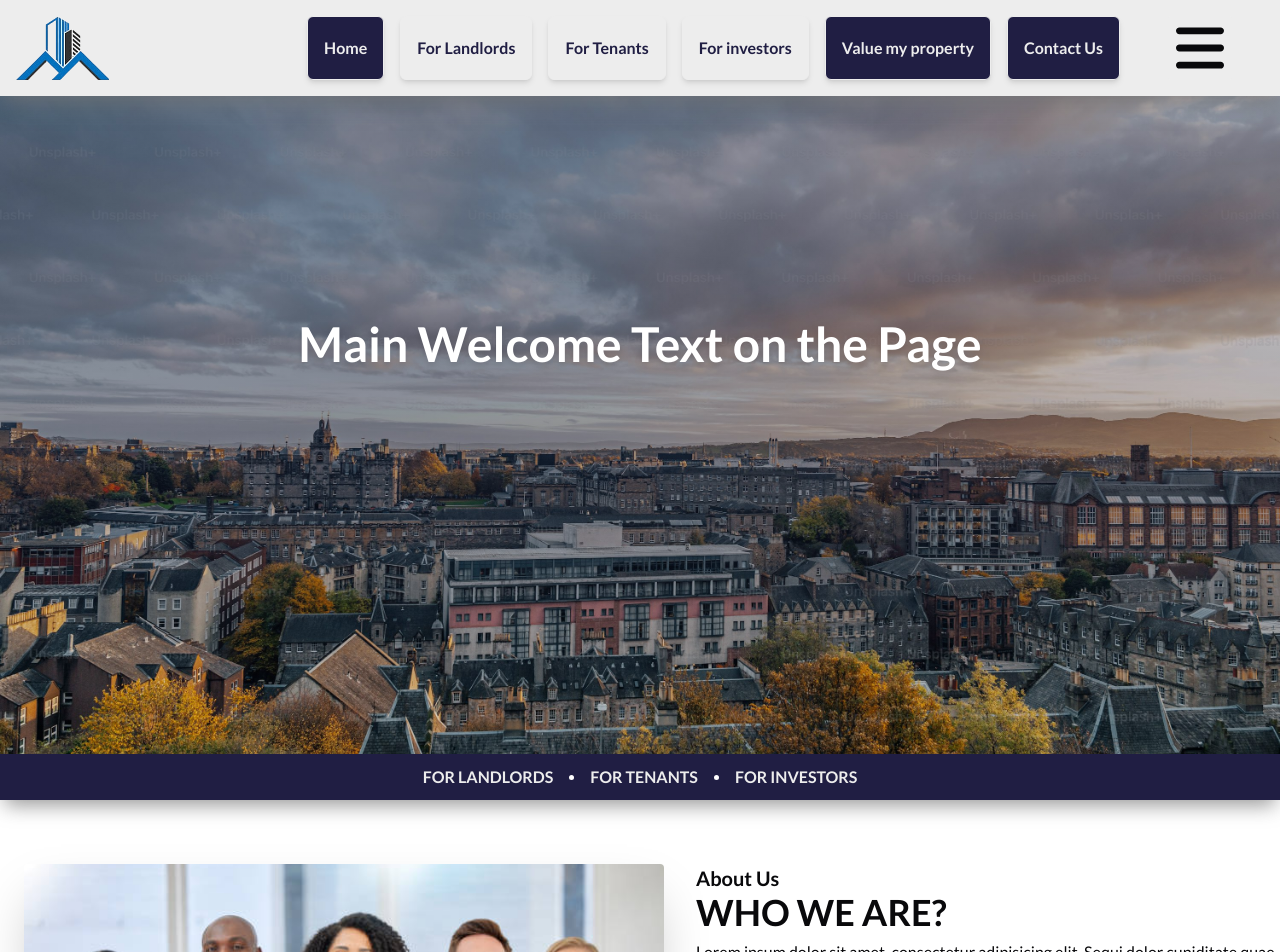
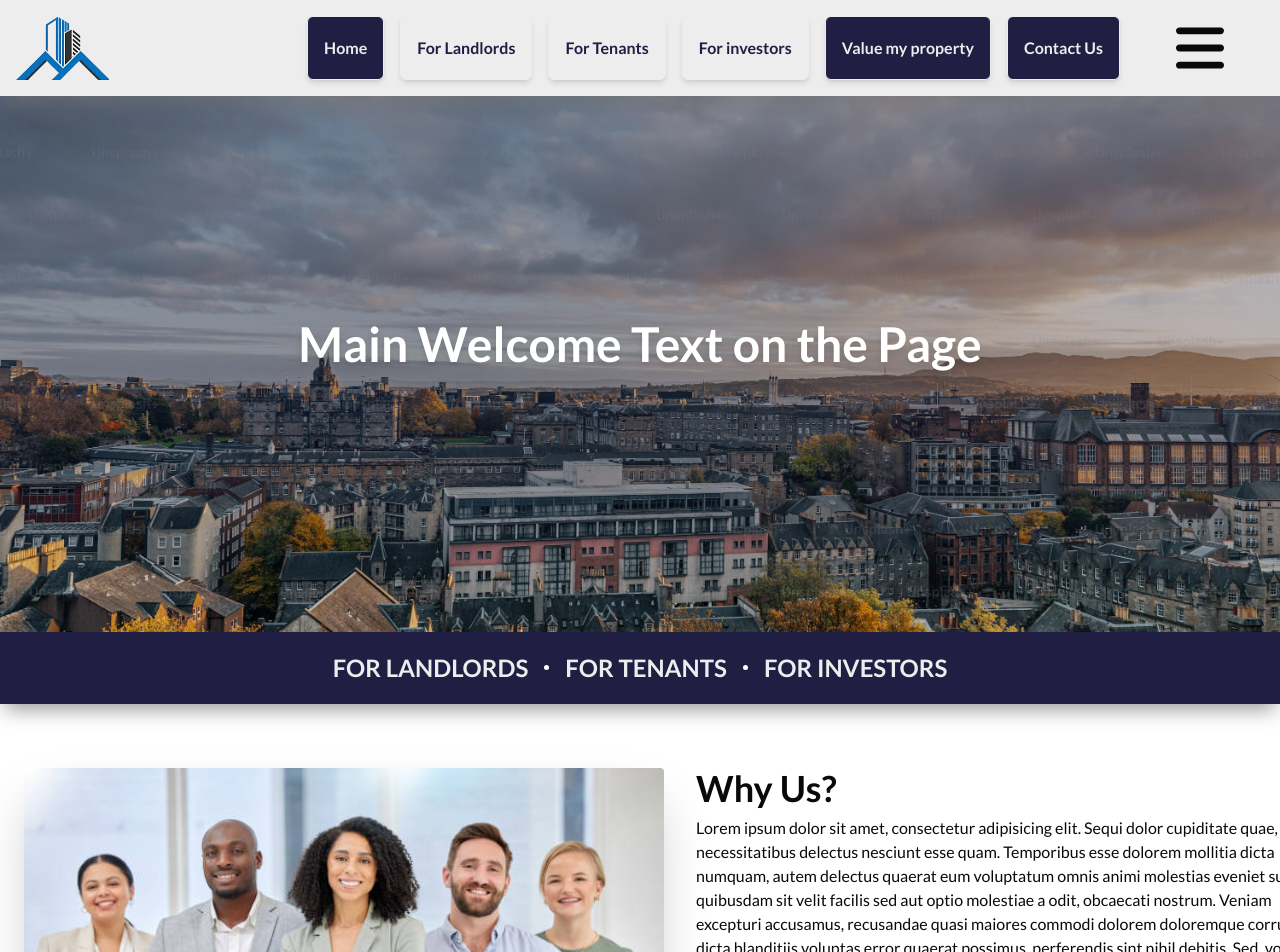
Before and after one commit to AlanNapieralski/tom-properties, a Next.js app: page / in a window 1280 px wide. Shown: the top 952 px of the page. Built offline with nearby package versions, Linux system fonts and the light colour scheme.

Commit message:
visual fixes

```diff
--- a/src/app/layout.tsx
+++ b/src/app/layout.tsx
@@ -22,7 +22,7 @@ export default function RootLayout({ children }:
 
   return (
     <html lang="en" className='scroll-smooth'>
-      <body className={lato.className + " pt-24"}>
+      <body className={lato.className + " !pt-24"}>
         <Nav />
         <main>{children}</main>
         <Footer />
--- a/src/components/sections/Home/AboutUs.tsx
+++ b/src/components/sections/Home/AboutUs.tsx
@@ -16,8 +16,7 @@ export default function AboutUs() {
         />
       </div>
       <div className="flex-1 flex flex-col">
-        <p className="text-xl font-bold text-primary-background">About Us</p>
-        <h2 className="text-4xl font-bold pb-2 uppercase">{aboutUs.title}</h2>
+        <h2 className="text-4xl font-bold pb-2">{aboutUs.title}</h2>
         <p className="pb-10 break-words">{aboutUs.text}</p>
         <Button type='link' action='#contact-us' className="w-1/3 mt-auto">Contact Us</Button>
       </div>
--- a/src/components/sections/Home/Welcome.tsx
+++ b/src/components/sections/Home/Welcome.tsx
@@ -16,7 +16,7 @@ export default function Welcome() {
   }, [])
 
   return (
-    <section className="flex flex-col mb-16 h-[calc(100vh-6rem)]">
+    <section className="flex flex-col mb-16 h-[calc(88vh-6rem)]">
       <div className='relative overflow-hidden h-full'>
         <div className='absolute inset-0 h-full'>
           {images.map((img, idx) => (
@@ -33,12 +33,13 @@ export default function Welcome() {
         </h1>
       </div>
 
-      <div className="flex justify-center items-center py-2 bg-primary text-secondary shadow-bottom h-12">
-        <p className='px-4 font-bold uppercase'>{welcome.strip[0]}</p>
-        <div className="dot-white"></div>
-        <p className='px-4 font-bold uppercase'>{welcome.strip[1]}</p>
-        <div className="dot-white"></div>
-        <p className='px-4 font-bold uppercase'>{welcome.strip[2]}</p>
+      <div className="flex justify-center items-center py-2 bg-primary text-secondary shadow-bottom h-20">
+        {welcome.strip.map((word, index) => (
+          <>
+            <p className='text-2xl px-4 font-bold uppercase'>{word}</p>
+            {welcome.strip.length - 1 === index ? null : <div className="dot-white"></div>}
+          </>
+        ))}
       </div>
 
     </section >
--- a/src/models/home-content.ts
+++ b/src/models/home-content.ts
@@ -28,6 +28,6 @@ export const welcomeImages: ImageProps[] = [
 
 // About Us
 export const aboutUs = {
-  title: 'who we are?',
+  title: 'Why Us?',
   text: 'Lorem ipsum dolor sit amet, consectetur adipisicing elit. Sequi dolor cupiditate quae, necessitatibus delectus nesciunt esse quam. Temporibus esse dolorem mollitia dicta numquam, autem delectus quaerat eum voluptatum omnis animi molestias eveniet sunt quibusdam sit velit facilis sed aut optio molestiae a odit, obcaecati nostrum. Veniam excepturi accusamus, recusandae quasi maiores commodi dolorem doloremque corrupti dicta blanditiis voluptas error quaerat possimus, perferendis sint nihil debitis. Sed, voluptate, alias totam ducimus expedita pariatur doloremque repellat labore quis, odio amet. Voluptatibus, voluptatem.',
 }
```
